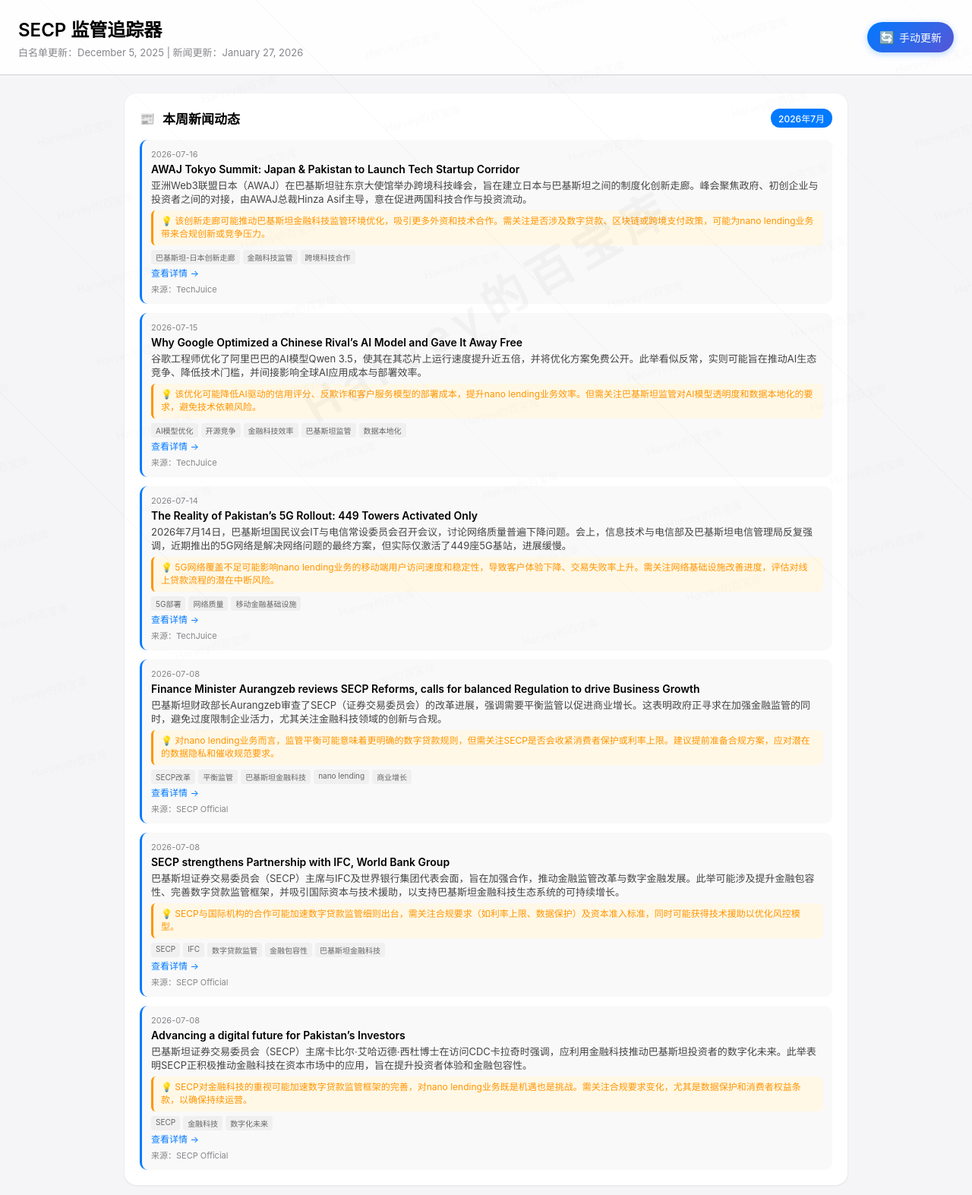
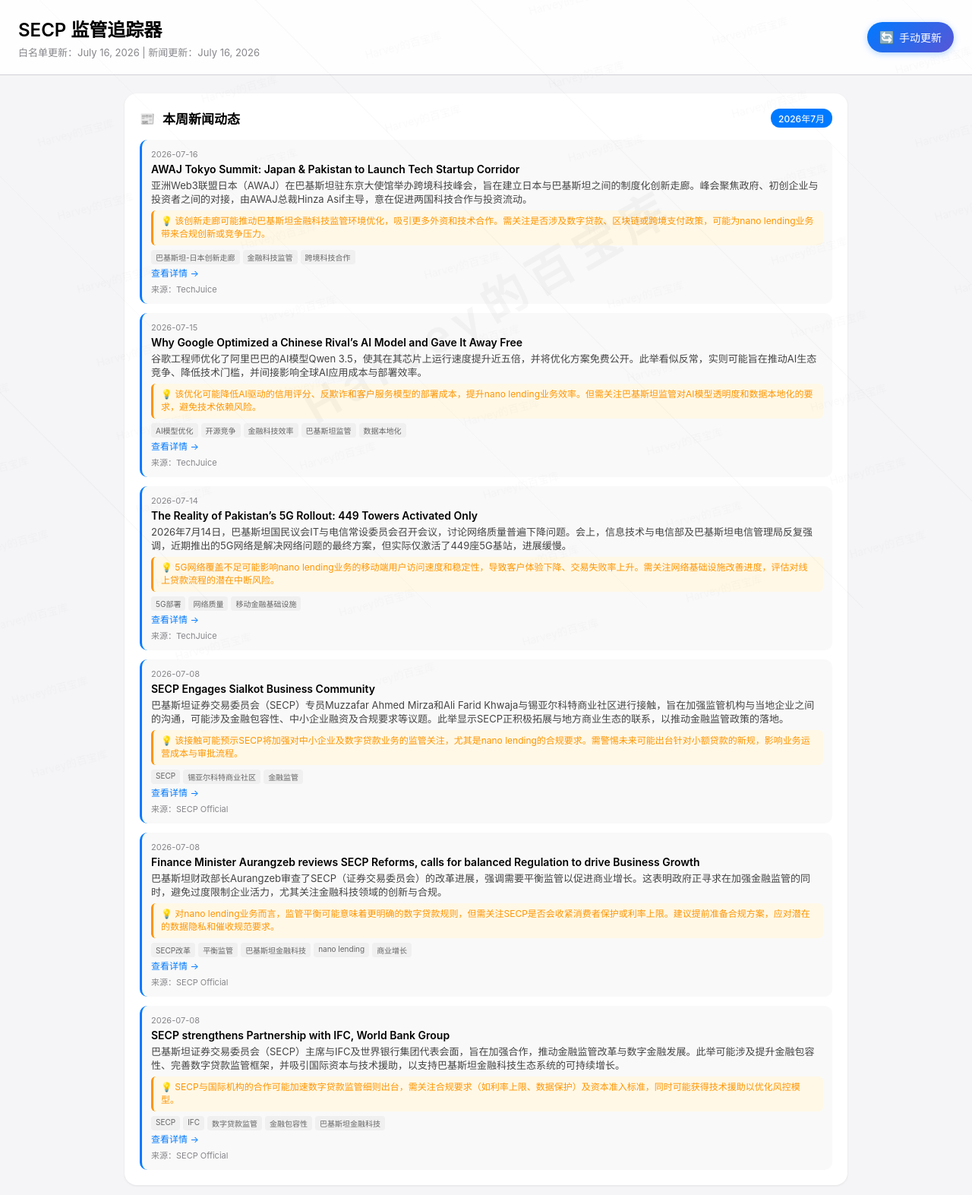
Before and after one commit to kkueendom/secp, a plain HTML site: page index.html in a window 1280 px wide. Shown: the top 1573 px of the page at 76% size. Drawn offline with Linux system fonts and the light colour scheme.

Commit message:
fix: 白名单更新时间和新闻更新时间自动更新

```diff
--- a/index.html
+++ b/index.html
@@ -379,7 +379,7 @@
   <header class="header">
     <div>
       <h1 class="title">SECP 监管追踪器</h1>
-      <p class="subtitle">白名单更新：December 5, 2025 | 新闻更新：January 27, 2026</p>
+      <p class="subtitle" id="updateTime">白名单更新：加载中... | 新闻更新：加载中...</p>
     </div>
     <button class="update-btn" onclick="manualUpdate()">
       <span class="update-icon">🔄</span>
@@ -734,10 +734,56 @@
               }
             }
           }
+
+          updateSubtitle(data.lastUpdated, 'news');
         }
       } catch (e) {
         console.log('Failed to load news.json, using fallback content');
       }
+    }
+
+    async function updateSubtitle() {
+      let whitelistDate = '未更新';
+      let newsDate = '未更新';
+
+      try {
+        const newsResponse = await fetch('news.json');
+        if (newsResponse.ok) {
+          const newsData = await newsResponse.json();
+          if (newsData.lastUpdated) {
+            newsDate = formatSubtitleDate(newsData.lastUpdated);
+          }
+          if (newsData.whitelistDate) {
+            whitelistDate = newsData.whitelistDate;
+          } else if (newsData.lastUpdated) {
+            whitelistDate = formatSubtitleDate(newsData.lastUpdated);
+          }
+        }
+      } catch (e) {}
+
+      if (whitelistDate === '未更新') {
+        try {
+          const changelogResponse = await fetch('changelog.json');
+          if (changelogResponse.ok) {
+            const changelogData = await changelogResponse.json();
+            if (changelogData && changelogData.length > 0) {
+              whitelistDate = formatSubtitleDate(changelogData[0].date);
+            }
+          }
+        } catch (e) {}
+      }
+
+      const subtitle = document.getElementById('updateTime');
+      if (subtitle) {
+        subtitle.textContent = `白名单更新：${whitelistDate} | 新闻更新：${newsDate}`;
+      }
+    }
+
+    function formatSubtitleDate(dateStr) {
+      if (!dateStr) return '未更新';
+      const date = new Date(dateStr);
+      const monthNames = ['January', 'February', 'March', 'April', 'May', 'June', 'July', 'August', 'September', 'October', 'November', 'December'];
+      return `${monthNames[date.getMonth()]} ${date.getDate()}, ${date.getFullYear()}`;
     }
 
     function parseDate(dateStr) {
@@ -809,6 +855,7 @@
     generateWatermark();
     loadNews();
     loadChangelog();
+    updateSubtitle();
   </script>
 </body>
 </html>
--- a/news.json
+++ b/news.json
@@ -1,6 +1,21 @@
 {
-  "lastUpdated": "2026-07-16T06:15:17.528Z",
+  "lastUpdated": "2026-07-16T07:25:55.075Z",
+  "whitelistDate": "",
   "items": [
+    {
+      "date": "2026/7/8",
+      "title": "SECP Engages Sialkot Business Community",
+      "link": "https://www.secp.gov.pk/media-center/event-gallery/secp-engages-sialkot-business-community/",
+      "source": "SECP Official",
+      "summary": "巴基斯坦证券交易委员会（SECP）专员Muzzafar Ahmed Mirza和Ali Farid Khwaja与锡亚尔科特商业社区进行接触，旨在加强监管机构与当地企业之间的沟通，可能涉及金融包容性、中小企业融资及合规要求等议题。此举显示SECP正积极拓展与地方商业生态的联系，以推动金融监管政策的落地。",
+      "businessImpact": "该接触可能预示SECP将加强对中小企业及数字贷款业务的监管关注，尤其是nano lending的合规要求。需警惕未来可能出台针对小额贷款的新规，影响业务运营成本与审批流程。",
+      "keywords": [
+        "SECP",
+        "锡亚尔科特商业社区",
+        "金融监管"
+      ],
+      "relevanceScore": 0.6
+    },
     {
       "date": "2026/7/16",
       "title": "AWAJ Tokyo Summit: Japan & Pakistan to Launch Tech Startup Corridor",
```
Also changed, not shown: scripts/scrape-secp.js (+9 -3 lines).
